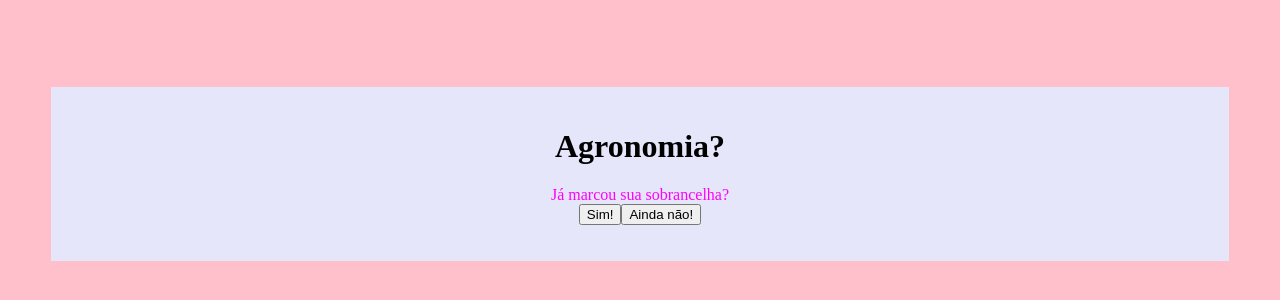
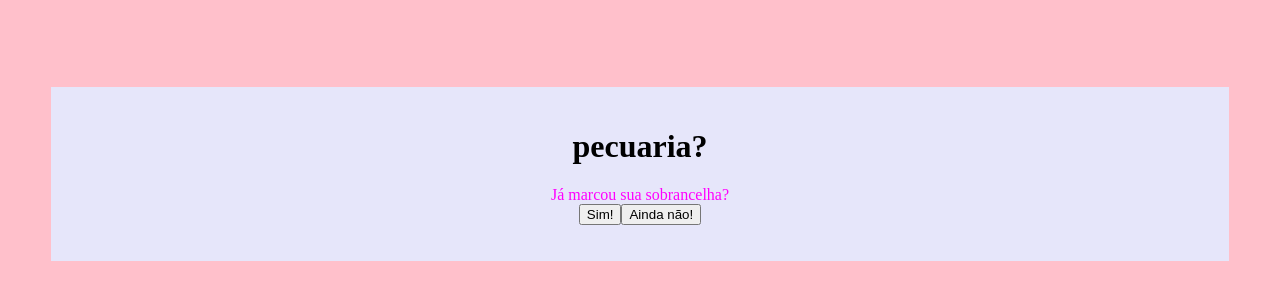
Before and after one commit to pholiveir/missao-ia, a plain HTML site: page index.html in a window 1280 px wide. Shown: the part 234-534 px from the top of the page. Drawn offline with Linux system fonts and the light colour scheme.

Commit message:
Update index.html

```diff
--- a/index.html
+++ b/index.html
@@ -4,11 +4,11 @@
     <meta charset="UTF-8">
     <meta name="viewport" content="width=device-width, initial-scale=1.0">
     <link rel="stylesheet" href="style.css">
-    <title>Agronomia?</title>
+    <title>pecuaria?</title>
 </head>
 <body>
     <div class="caixa-principal">
-        <h1>Agronomia?</h1>
+        <h1>pecuaria?</h1>
         <div class="caixa-perguntas"></div>
         <div class="caixa-alternativas"></div>
         <div class="caixa-resultado">
```
